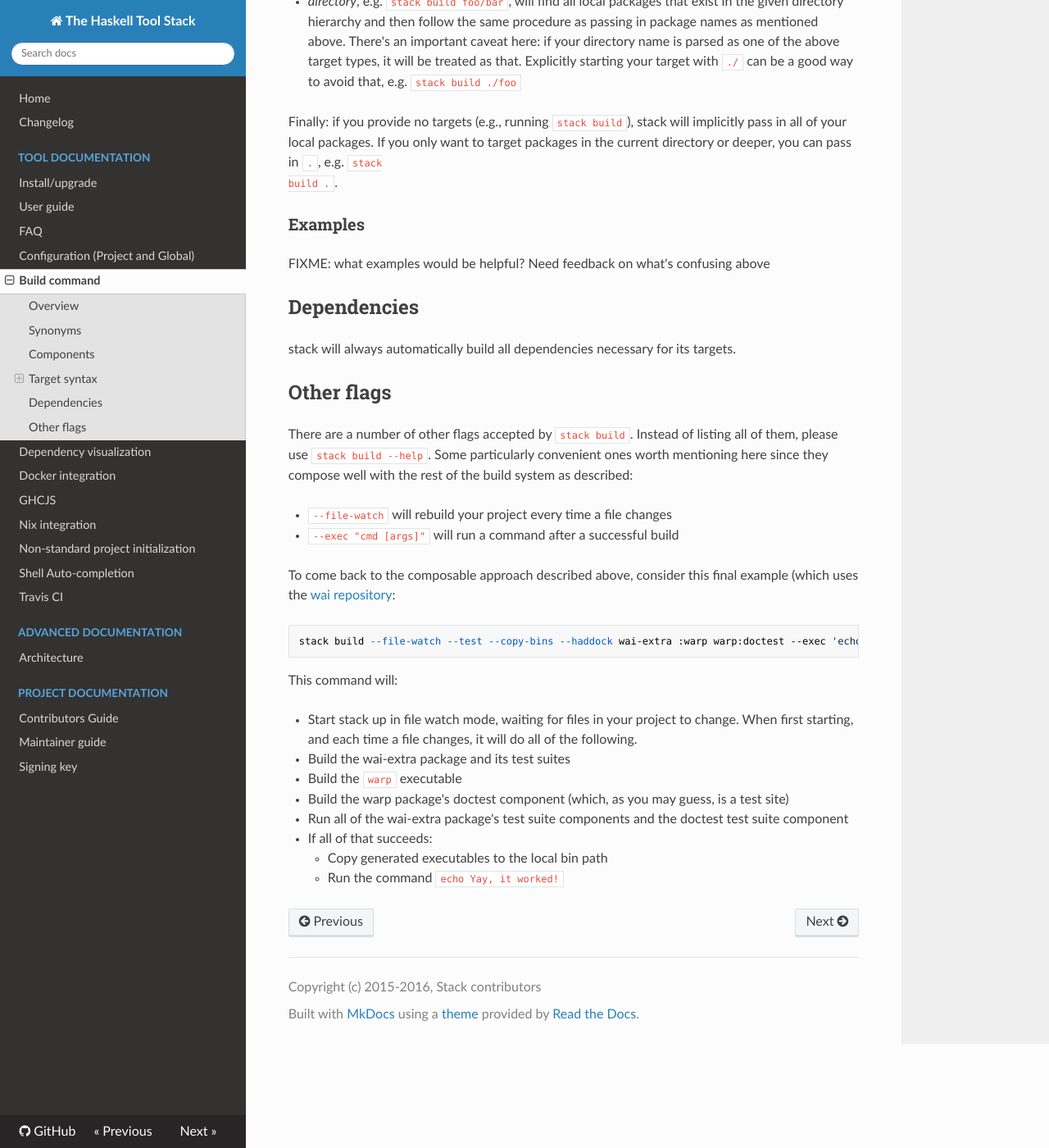
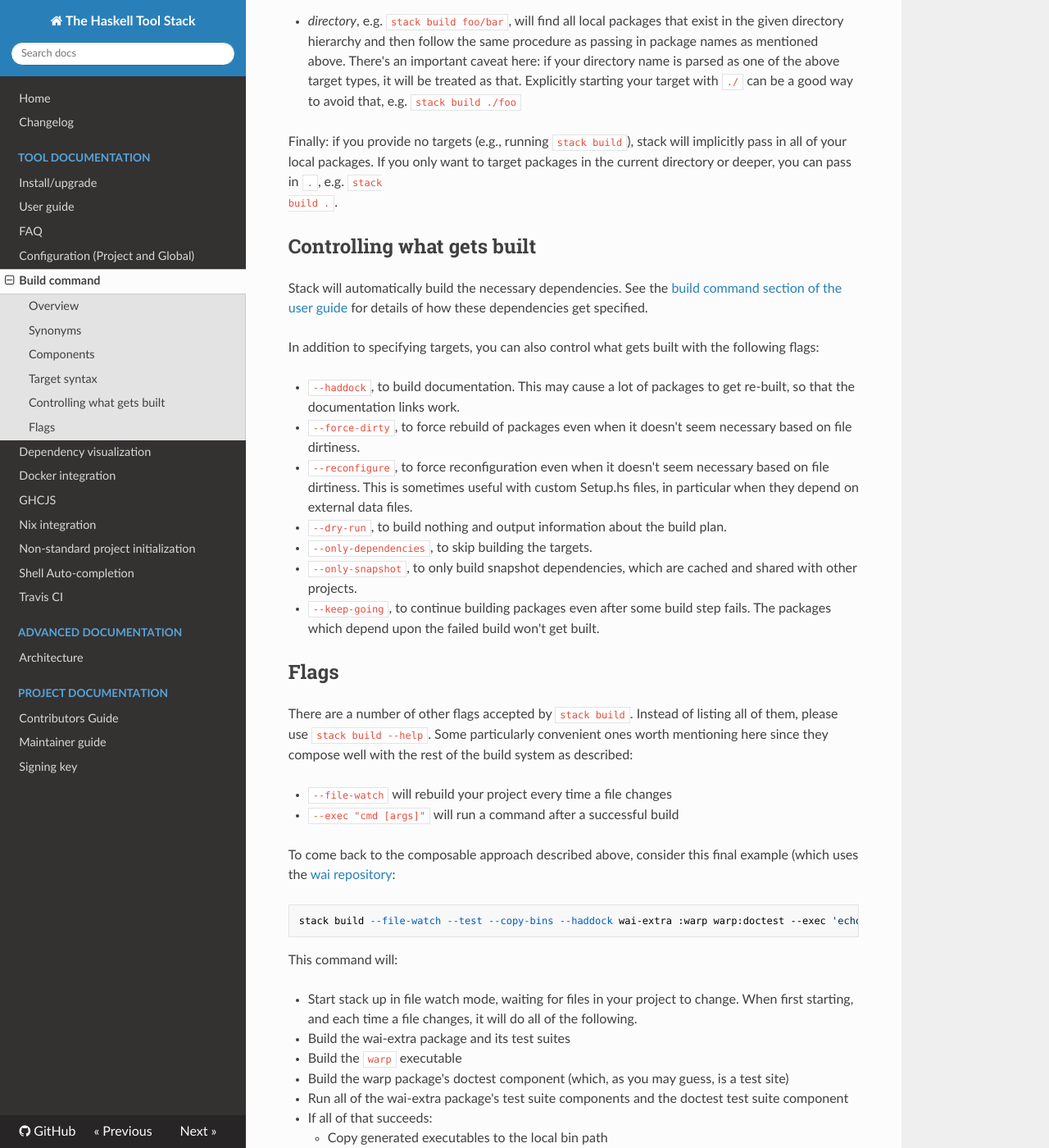
Before and after one commit to commercialhaskell/stack, an MkDocs documentation site: the page built from doc/build_command.md, in a window 1280 px wide and 1400 px high, scrolled down 2164 px. Shown: the whole window at 82% size. Built offline with MkDocs 1.6.1, drawn with Linux system fonts in a browser that asks for light colours; nearby versions of some CDN libraries; old or Windows-style settings are respelled for this version of MkDocs; some of the changed text lies outside the part shown.

Commit message:
Add to docs about build flags #2341

```diff
--- a/doc/build_command.md
+++ b/doc/build_command.md
@@ -2,10 +2,11 @@
 
 ## Overview
 
-The primary command you use in stack is build. This page describes the details
-of build's command line interface. The goal of the interface is to do the right
-thing for simple input, and allow a lot of flexibility for more complicated
-goals.
+The primary command you use in stack is build. This page describes the build
+command's interface. The goal of the interface is to do the right thing for
+simple input, and allow a lot of flexibility for more complicated goals. See the
+[build command section of the user guide](GUIDE.md#the-build-command) for info
+beyond the CLI aspects of the build command.
 
 ## Synonyms
 
@@ -79,15 +80,37 @@ implicitly pass in all of your local packages. If you only want to target
 packages in the current directory or deeper, you can pass in `.`, e.g. `stack
 build .`.
 
-### Examples
+## Controlling what gets built
 
-FIXME: what examples would be helpful? Need feedback on what's confusing above
+Stack will automatically build the necessary
+dependencies. See the
+[build command section of the user guide](GUIDE.md#the-build-command) for
+details of how these dependencies get specified.
 
-## Dependencies
+In addition to specifying targets, you can also control what gets built with the
+following flags:
 
-stack will always automatically build all dependencies necessary for its targets.
+* `--haddock`, to build documentation.  This may cause a lot of packages to get
+  re-built, so that the documentation links work.
 
-## Other flags
+* `--force-dirty`, to force rebuild of packages even when it doesn't seem
+  necessary based on file dirtiness.
+
+* `--reconfigure`, to force reconfiguration even when it doesn't seem necessary
+  based on file dirtiness. This is sometimes useful with custom Setup.hs files,
+  in particular when they depend on external data files.
+
+* `--dry-run`, to build nothing and output information about the build plan.
+
+* `--only-dependencies`, to skip building the targets.
+
+* `--only-snapshot`, to only build snapshot dependencies, which are cached and
+  shared with other projects.
+
+* `--keep-going`, to continue building packages even after some build step
+  fails. The packages which depend upon the failed build won't get built.
+
+## Flags
 
 There are a number of other flags accepted by `stack build`. Instead of listing
 all of them, please use `stack build --help`. Some particularly convenient ones
```
Also changed, not shown: doc/yaml_configuration.md (+36 -0 lines).
